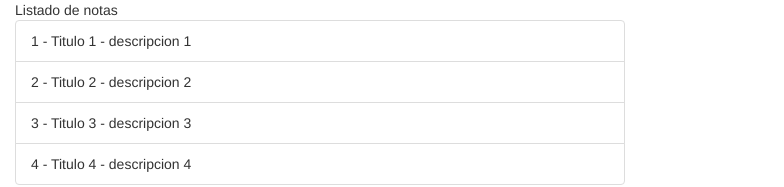
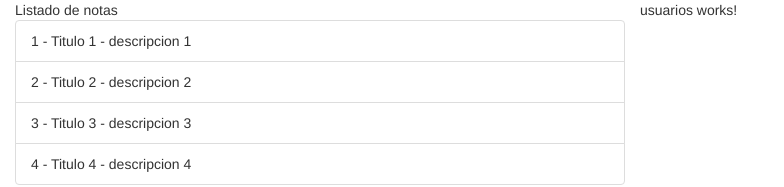
Before and after one commit to IngServioPantoja/hoteles-front, an Angular app: page / in a window 1280 px wide. Shown: the top 187 px of the page, without its empty margins (0-784 px from the left). Built offline with nearby package versions, Linux system fonts and the light colour scheme.

Commit message:
Se agrega modulo de usuario

```diff
--- a/src/app/app.component.html
+++ b/src/app/app.component.html
@@ -8,8 +8,10 @@
   <button class="btn btn-primary btn-block" (click)="addNote()">Nueva Nota</button>
 </div>
 <div class="col-sm-6" *ngIf="showForm">
-  <input type="text" [(ngModel)]="nota.titulo" placeholder="Titulo de la nota"/>
+  <input type="text" [(ngModel)]="nota.titulo" placeholder="Titulo de la nota" />
   <textarea class="form-control" [(ngModel)]="nota.descripcion"></textarea>
   <button (click)="eliminarNota()" class="btn btn-danger">Eliminar Nota</button>
   <button (click)="guardarNota()" class="btn btn-primary">Guardar Nota</button>
 </div>
+
+<app-usuarios></app-usuarios>
--- a/src/app/app.module.ts
+++ b/src/app/app.module.ts
@@ -2,10 +2,12 @@
 import { NgModule } from '@angular/core';
 import { FormsModule } from '@angular/forms';
 import { AppComponent } from './app.component';
+import { UsuariosComponent } from './usuarios/usuarios.component';
 
 @NgModule({
   declarations: [
-    AppComponent
+    AppComponent,
+    UsuariosComponent
   ],
   imports: [
     BrowserModule,
--- /dev/null
+++ b/src/app/usuarios/usuarios.component.html
@@ -0,0 +1,3 @@
+<p>
+  usuarios works!
+</p>
--- /dev/null
+++ b/src/app/usuarios/usuarios.component.ts
@@ -0,0 +1,15 @@
+import { Component, OnInit } from '@angular/core';
+
+@Component({
+  selector: 'app-usuarios',
+  templateUrl: './usuarios.component.html',
+  styleUrls: ['./usuarios.component.css']
+})
+export class UsuariosComponent implements OnInit {
+
+  constructor() { }
+
+  ngOnInit() {
+  }
+
+}
```
Also changed, not shown: src/app/usuarios/usuarios.component.css (added), 1 other file (tests, documents, lock files or other folders).
